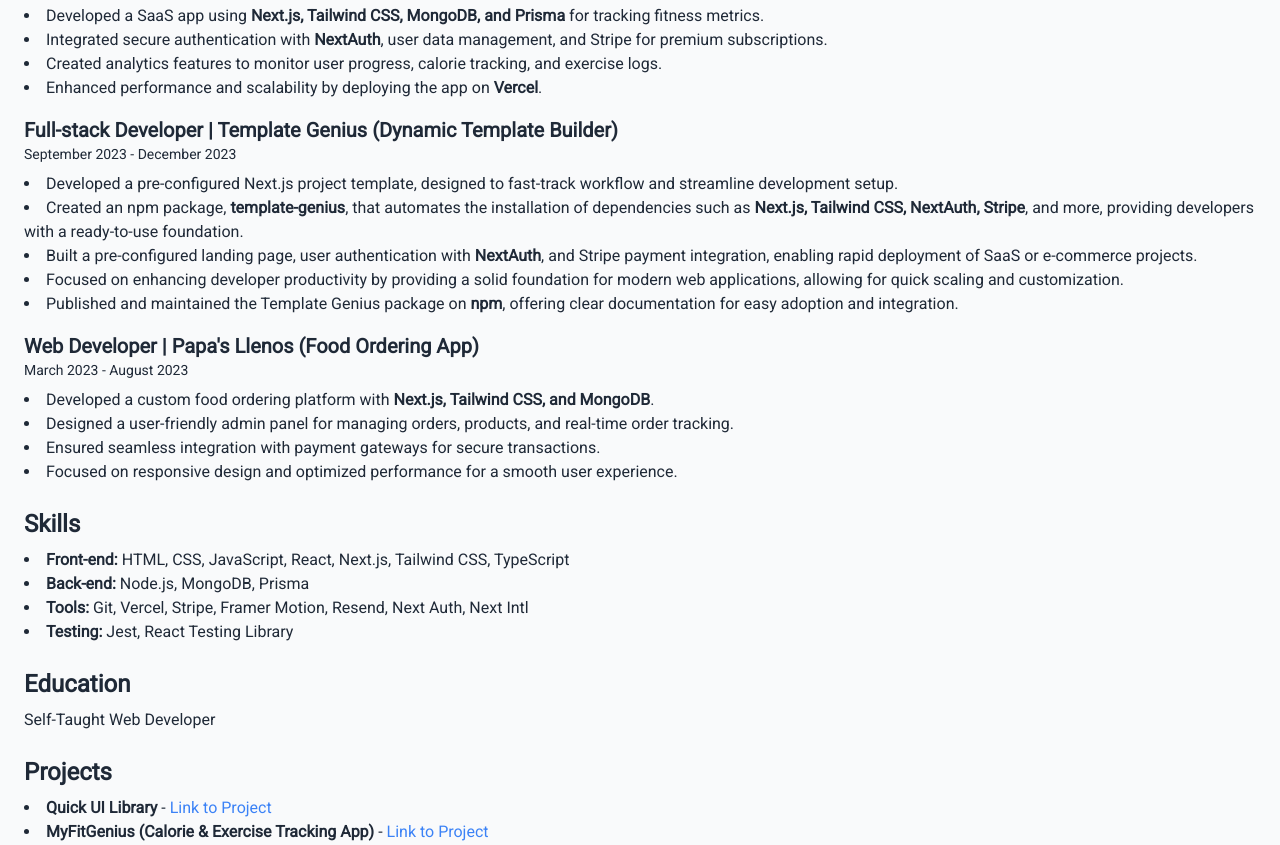
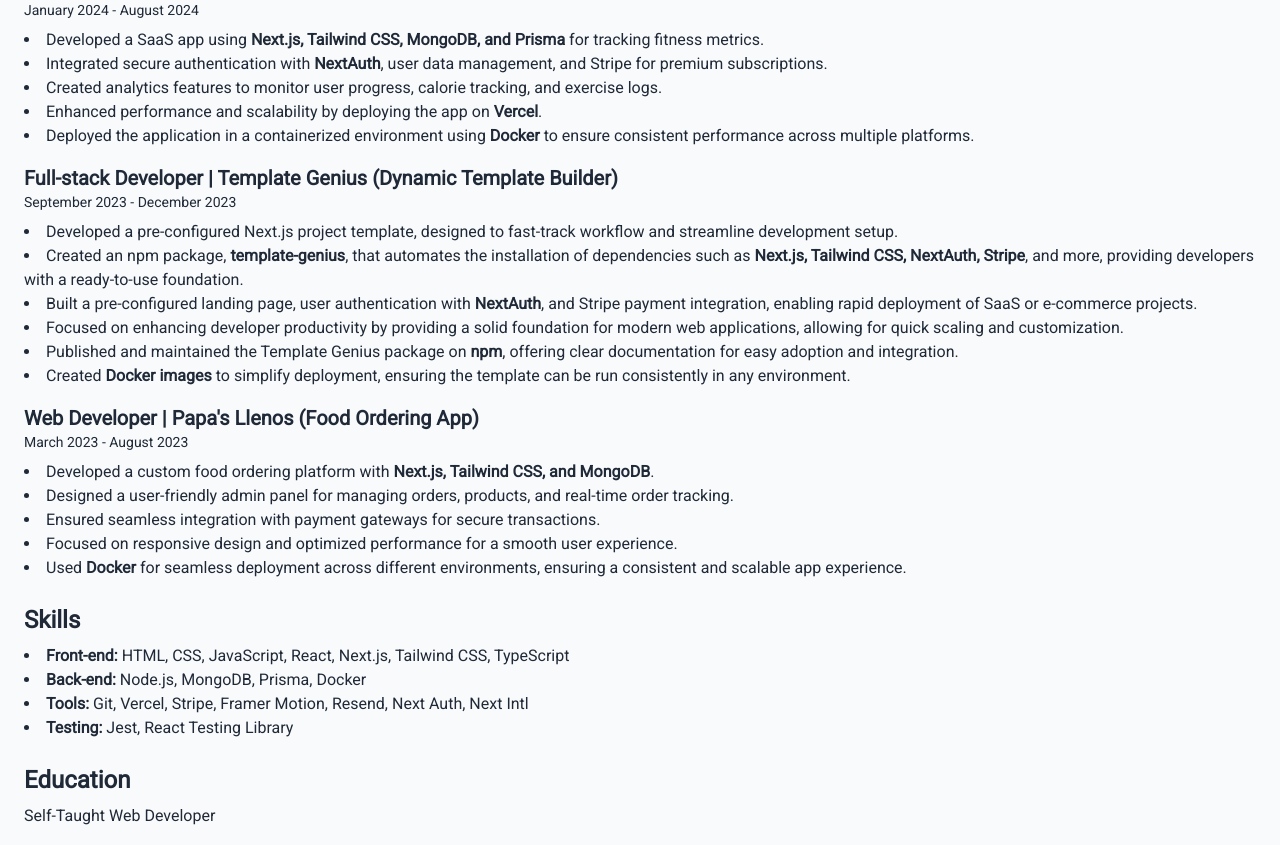
Before and after one commit to ajv55/portfolio, a Next.js app: page /resume in a window 1280 px wide. Shown: the part 434-1279 px from the top of the page. Built offline with nearby package versions, Linux system fonts and the light colour scheme.

Commit message:
updates to skills

```diff
--- a/app/components/mainPage/project.tsx
+++ b/app/components/mainPage/project.tsx
@@ -11,6 +11,7 @@
       image: '/quickui.jpeg',
       demoLink: 'https://quickuilibrary.vercel.app/',
       githubLink: 'https://github.com/ajv55/quickui',
+      dockerLink: 'https://hub.docker.com/repository/docker/abelj5/quick-ui/general'
     },
     {
         title: 'MyFitGenius',
@@ -18,6 +19,7 @@
         image: '/myfitgenius.jpeg',
         demoLink: 'https://www.myfitgenius.com/',
         githubLink: 'https://github.com/ajv55/health',
+        dockerLink: 'https://hub.docker.com/repository/docker/abelj5/myfitgenius/general'
       },
       {
         title: 'PapasLlenos',
@@ -25,6 +27,7 @@
         image: '/papas.jpeg',
         demoLink: 'https://www.papasllenos.com/',
         githubLink: 'https://github.com/ajv55/papas',
+        dockerLink: 'https://hub.docker.com/repository/docker/abelj5/papasllenos/general'
       },
       {
         title: 'Template-Genius',
@@ -33,6 +36,7 @@
         demoLink: 'https://template-genius.vercel.app/',
         githubLink: 'https://github.com/ajv55/template',
         npmLink: 'https://www.npmjs.com/package/template-genius',
+        dockerLink: 'https://hub.docker.com/repository/docker/abelj5/template-genius/general'
       },
   ];
 
@@ -65,6 +69,7 @@
               demoLink={project.demoLink}
               githubLink={project.githubLink}
               npmLink={project?.npmLink}
+              dockerLink={project?.dockerLink}
             />
             </motion.div>
           ))}
--- a/app/components/mainPage/projectCard.tsx
+++ b/app/components/mainPage/projectCard.tsx
@@ -1,6 +1,7 @@
 'use client';
 import Image from 'next/image';
 import Link from 'next/link';
+import { FaDocker } from "react-icons/fa";
 
 interface ProjectCardProps {
   title: string;
@@ -9,9 +10,10 @@
   demoLink: string;
   githubLink: string;
   npmLink?: string;
+  dockerLink?: string
 }
 
-const ProjectCard: React.FC<ProjectCardProps> = ({ title, description, image, demoLink, githubLink, npmLink }) => {
+const ProjectCard: React.FC<ProjectCardProps> = ({ title, description, image, demoLink, githubLink, npmLink, dockerLink }) => {
 
 
   return (
@@ -31,7 +33,8 @@
           </div>
         </div>
 
-        <div className="flex space-x-4">
+        <div className="flex justify-between item-center space-x-4">
+          <div className='flex space-x-2'>
           {demoLink && (
             <Link className="text-indigo-400 hover:text-indigo-100" target="_blank" rel="noopener noreferrer" href={demoLink} passHref>
                 Live Demo
@@ -47,6 +50,8 @@
                NPM
             </Link>
           )}
+          </div>
+          <Link target="_blank" passHref rel="noopener noreferrer" href={dockerLink!}><FaDocker size={30} className='text-blue-600' /></Link>
         </div>
       </div>
     </div>
--- a/app/components/mainPage/skills.tsx
+++ b/app/components/mainPage/skills.tsx
@@ -4,6 +4,7 @@
 import { FaJs, FaReact, FaNodeJs, FaDatabase, FaHtml5, FaCss3Alt, FaStripe } from 'react-icons/fa';
 import { SiTypescript, SiTailwindcss, SiFramer, SiNextdotjs, SiJest, SiRedux, SiPrisma, SiResend, SiChartdotjs, SiThreedotjs, SiPostman } from 'react-icons/si';
 import { MdSecurity } from 'react-icons/md'; // For NextAuth
+import { FaDocker } from "react-icons/fa";
 import Background from '../backgound';
 import { useMedia } from 'use-media';
 
@@ -45,6 +46,7 @@
       { icon: <SiChartdotjs size={ smallScreen ? 48 : 38} />, label: 'Chart.js' },
       { icon: <SiThreedotjs size={ smallScreen ? 48 : 38} />, label: 'Three.js' },
       { icon: <SiNextdotjs size={ smallScreen ? 48 : 38} />, label: 'Next-Intl' }, // For internationalization in Next.js
+      { icon: <FaDocker size={ smallScreen ? 48 : 38} />, label: 'Docker' },
     ];
 
   return (
--- a/app/resume/page.tsx
+++ b/app/resume/page.tsx
@@ -58,6 +58,7 @@
                 <li>Implemented reusable, scalable components with a focus on flexibility and ease of use, ensuring smooth integration into modern web applications.</li>
                 <li>Created custom <strong>Node.js scripts</strong> to automate build processes and improve library usability, supporting seamless setup and updates.</li>
                 <li>Prioritized accessibility, responsiveness, and cross-browser compatibility to meet industry standards and ensure a consistent user experience.</li>
+                <li>Containerized the library using <strong>Docker</strong> for streamlined deployment across multiple environments.</li>
                 <li>Published and maintained the Quick UI Library on <strong>npm</strong>, providing clear documentation for developers to integrate and contribute.</li>
             </ul>
         </div>
@@ -72,6 +73,7 @@
               <li>Integrated secure authentication with <strong>NextAuth</strong>, user data management, and Stripe for premium subscriptions.</li>
               <li>Created analytics features to monitor user progress, calorie tracking, and exercise logs.</li>
               <li>Enhanced performance and scalability by deploying the app on <strong>Vercel</strong>.</li>
+              <li>Deployed the application in a containerized environment using <strong>Docker</strong> to ensure consistent performance across multiple platforms.</li>
             </ul>
           </div>
 
@@ -85,6 +87,7 @@
                     <li>Built a pre-configured landing page, user authentication with <strong>NextAuth</strong>, and Stripe payment integration, enabling rapid deployment of SaaS or e-commerce projects.</li>
                     <li>Focused on enhancing developer productivity by providing a solid foundation for modern web applications, allowing for quick scaling and customization.</li>
                     <li>Published and maintained the Template Genius package on <strong>npm</strong>, offering clear documentation for easy adoption and integration.</li>
+                    <li>Created <strong>Docker images</strong> to simplify deployment, ensuring the template can be run consistently in any environment.</li>
                 </ul>
             </div>
 
@@ -98,6 +101,7 @@
               <li>Designed a user-friendly admin panel for managing orders, products, and real-time order tracking.</li>
               <li>Ensured seamless integration with payment gateways for secure transactions.</li>
               <li>Focused on responsive design and optimized performance for a smooth user experience.</li>
+              <li>Used <strong>Docker</strong> for seamless deployment across different environments, ensuring a consistent and scalable app experience.</li>
             </ul>
           </div>
         </section>
@@ -106,7 +110,7 @@
           <h2 className="text-2xl font-semibold">Skills</h2>
           <ul className="list-disc list-inside mt-2">
             <li><strong>Front-end:</strong> HTML, CSS, JavaScript, React, Next.js, Tailwind CSS, TypeScript</li>
-            <li><strong>Back-end:</strong> Node.js, MongoDB, Prisma</li>
+            <li><strong>Back-end:</strong> Node.js, MongoDB, Prisma, Docker</li>
             <li><strong>Tools:</strong> Git, Vercel, Stripe, Framer Motion, Resend, Next Auth, Next Intl</li>
             <li><strong>Testing:</strong> Jest, React Testing Library</li>
           </ul>
```
